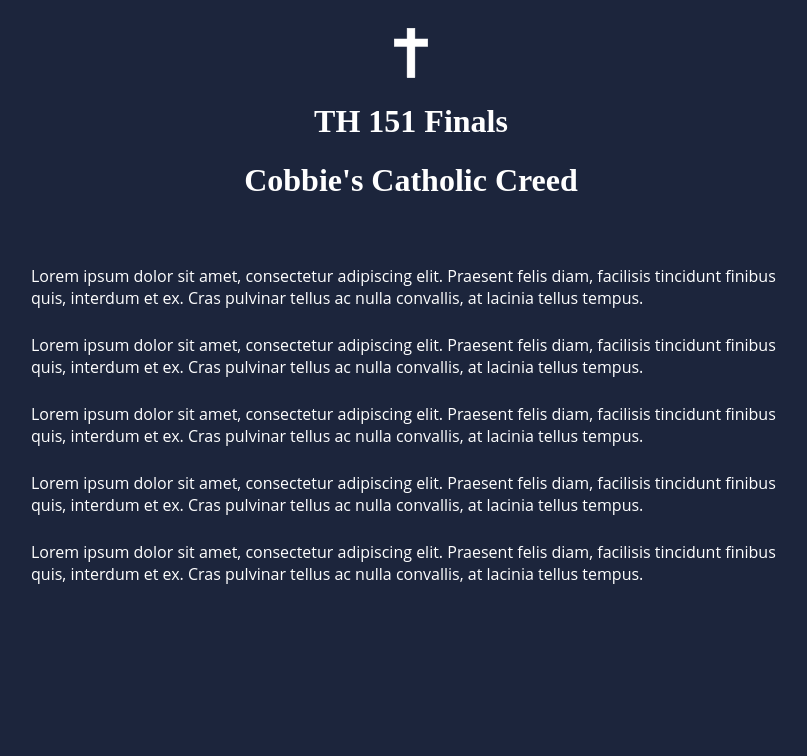
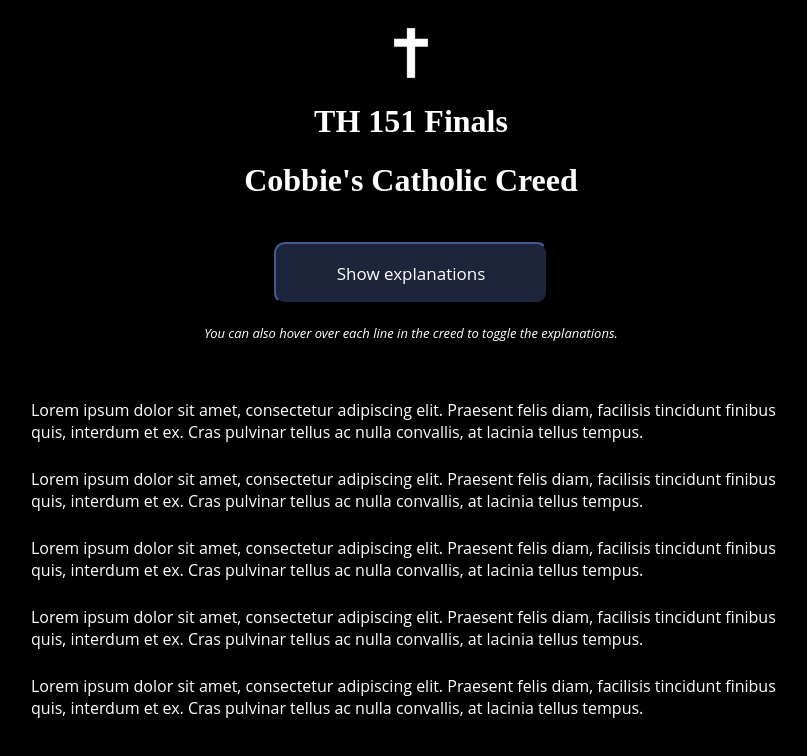
Before and after one commit to cobbie/th151-final-project, a Vue app: page / in a window 1280 px wide. Shown: the top 756 px of the page, without its empty margins (229-1036 px from the left). Built offline with nearby package versions, Linux system fonts and the light colour scheme.

Commit message:
button, note below, bg black, tab icon

```diff
--- a/public/index.html
+++ b/public/index.html
@@ -4,8 +4,9 @@
     <meta charset="utf-8">
     <meta http-equiv="X-UA-Compatible" content="IE=edge">
     <meta name="viewport" content="width=device-width,initial-scale=1.0">
-    <link rel="icon" href="<%= BASE_URL %>favicon.ico">
-    <title>th151-final-project2</title>
+    <!-- <link rel="icon" href="<%= BASE_URL %>favicon.ico"> -->
+    <link rel="icon" href="../src/assets/cross.svg">
+    <title>TH151 CREED</title>
   </head>
   <body>
     <noscript>
--- a/src/App.vue
+++ b/src/App.vue
@@ -4,6 +4,8 @@
       <img src="./assets/cross.svg"/>
       <h1>TH 151 Finals</h1>
       <h1>Cobbie's Catholic Creed</h1>
+      <button>Show explanations</button>
+      <p id="note">You can also hover over each line in the creed to toggle the explanations.</p>
     </header>
     <!-- <div id="cross-container"></div> -->
 
@@ -39,7 +41,8 @@ export default {
 
 <style>
 body{
-  background-color:#1c253c;
+  /* background-color:#1c253c; */
+  background-color:black;
 }
 
 #app{
@@ -48,6 +51,14 @@ body{
 #cross-container{
   display: flex;
   justify-content: center
+}
+#note{
+  font-family: Open Sans;
+font-style: italic;
+font-size: 13px;
+line-height: 15px;
+color: #ffffff
+
 }
 
 
@@ -67,6 +78,23 @@ h1{
   /* margin-top: -1px; */
 }
 
+button{
+  background: #1C253C;
+border-radius: 11px;
+border-color: #1C253C;
+width: 274px;
+margin-top: 22px;
+cursor: pointer;
+outline: none;
+height: 62px;
+font-family: Open Sans;
+font-style: normal;
+font-weight: normal;
+color: #ffffff;
+font-size: 17px;
+line-height: 23px;
+}
+
 #content-container{
   padding-top: 20px;
   color: white;
@@ -78,9 +106,9 @@ h1{
 }
 p{
   padding-top: 9px;
+}
+.content:hover{
   cursor: pointer;
-}
-p:hover{
   background-color:	#3c1c31;
 }
 
```
